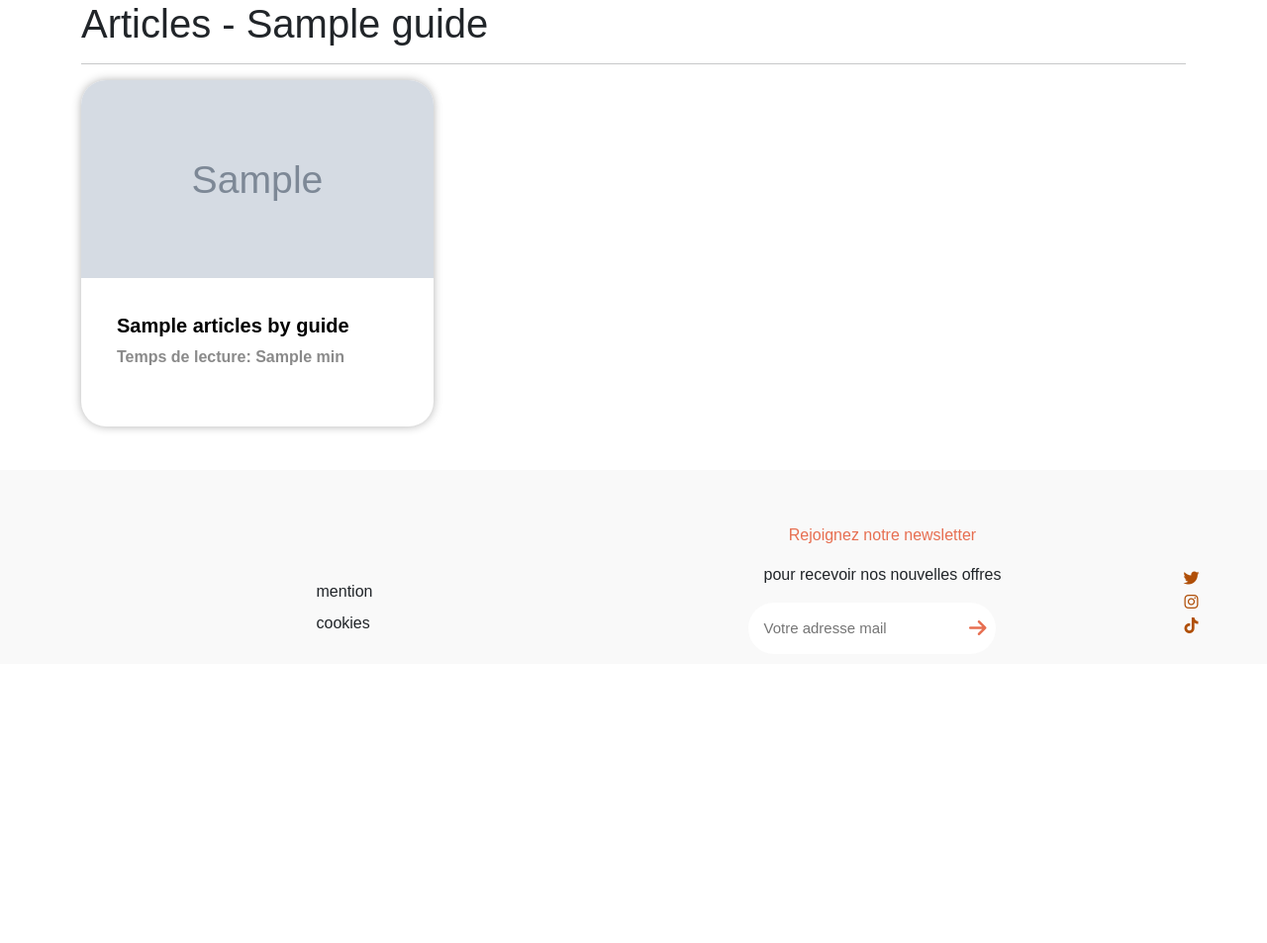
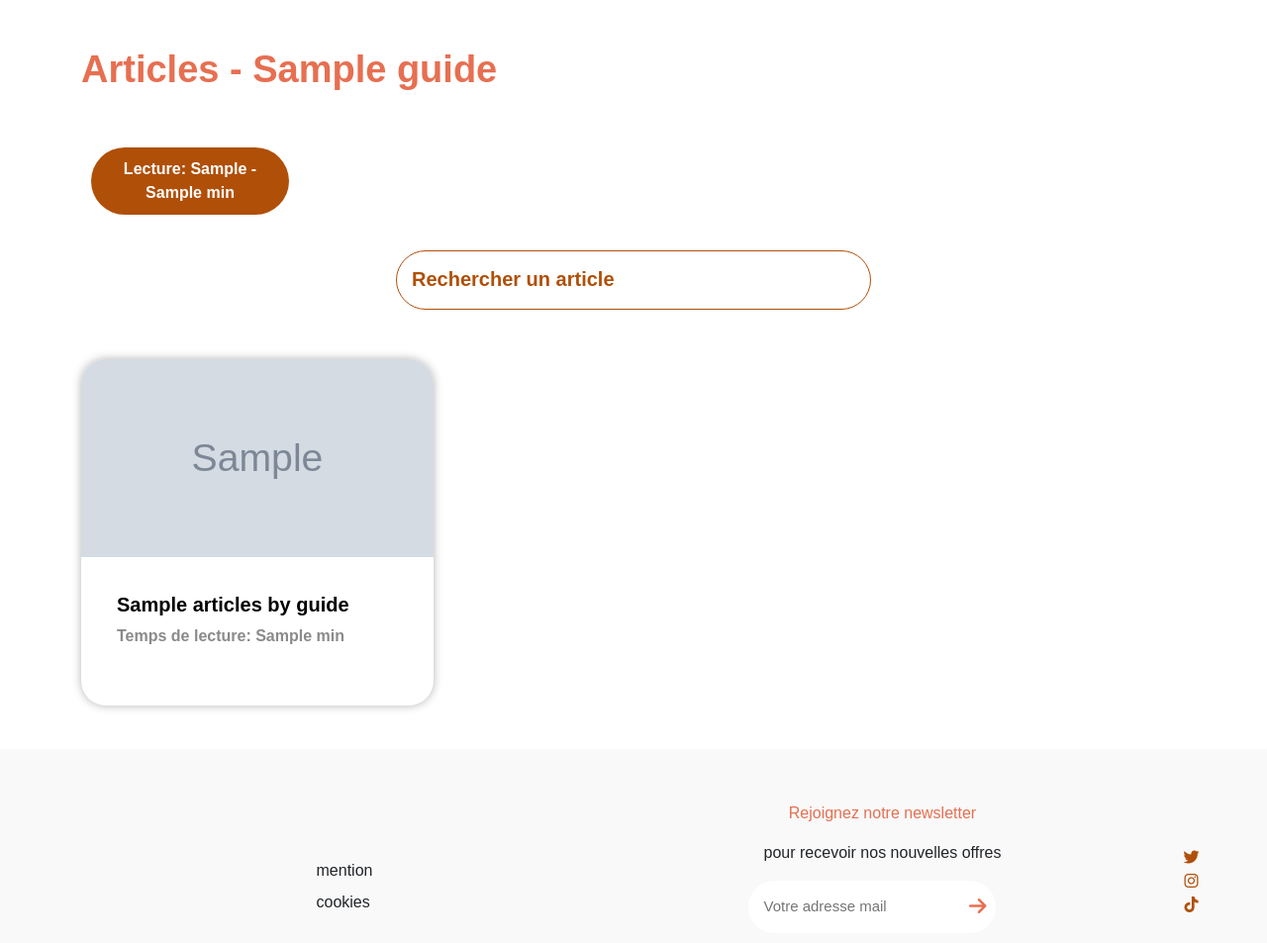
Before and after one commit to Web-Affiliate/Vacanows, a Symfony app: template templates/site/guides/index.html.twig in a window 1280 px wide. Shown: the part 16-969 px from the top of the page at 99% size. Before the commit the page ends 658 px from the top, so only its background shows below. Run offline with Twig, Linux system fonts and the light colour scheme; the template is opened without the code that fills it: most values are stand-ins (such as "Sample title", 1, 10 or a date in 2020); grey boxes marked "Sample" are stand-in pictures; some libraries are stand-ins or nearby versions.

Commit message:
guidescontroller

```diff
--- a/public/css/articles.css
+++ b/public/css/articles.css
@@ -170,6 +170,30 @@
     color: var(--secondary);
 }
 
+#searchBarInput{
+    border-radius: 30px;
+    border: 1px solid var(--secondary);
+    margin: auto;
+    height: 60px;
+    width: 60vh;
+    display: flex;
+    font-size: 20px;
+    font-weight: 600;
+    margin: 0 auto 50px auto;
+    padding-left: 15px;
+    color : var(--secondary);
+}
+
+#searchBarInput::placeholder{
+    color: var(--secondary);
+    font-weight: 600;
+    font-size: 20px;
+}
+
+#searchBarInput:focus{
+    outline: none;
+}
+
 /* media queries */
 
 @media (max-width: 768px) {
@@ -182,4 +206,10 @@
         padding: 0 5px;
         font-size: 16px;
     }
+
+    #searchBarInput{
+        width: 80%;
+    }
+
+
 }
--- a/templates/site/guides/index.html.twig
+++ b/templates/site/guides/index.html.twig
@@ -6,11 +6,14 @@
     <div class="container">
         <div class="row">
             <div class="col">
-                <h1>Articles - {{ guide.nom }}</h1>
-                <hr>
+                <h1 class="titre-section mt-5">Articles - {{ guide.nom }}</h1>
+                <div class="temps-lecture">
+                    <p class="col-12">Lecture: {{ tempsLectureMin }} - {{ tempsLectureMax }} min</p>
+                </div>
+                <input type="text" id="searchBarInput" placeholder="Rechercher un article">
                 <div class="row">
                     {% for article in articlesByGuide %}
-                        <div class="col-md-4 mb-4">
+                        <div class="col-md-4 mb-4 article-card">
                             <a href="{{ path('article_show', {'slug': article.slug }) }}" class="card-link">
                                 <div class="card cardHeight">
                                     <img src="{{ asset('uploads/images/' ~ article.image1) }}" class="card-img-top" alt="Image">
@@ -21,9 +24,42 @@
                                 </div>
                             </a>
                         </div>
+                    {% else %}
+                        <p class="text-center">Aucun article trouvé.</p>
                     {% endfor %}
                 </div>
             </div>
         </div>
     </div>
 {% endblock %}
+{% block javascripts %}
+        <script>
+            const searchBarInput = document.getElementById('searchBarInput');
+            const articleCards = document.querySelectorAll('.article-card');
+            const noArticlesFound = document.createElement('p');
+            noArticlesFound.textContent = 'Aucun article trouvé.';
+            noArticlesFound.style.display = 'none';
+            noArticlesFound.style.textAlign = 'center';
+            noArticlesFound.style.margin = '150px 0';
+            document.querySelector('.row').appendChild(noArticlesFound);
+
+            searchBarInput.addEventListener('keyup', (e) => {
+                const searchValue = e.target.value.toLowerCase();
+                let articlesFound = false;
+                articleCards.forEach((articleCard) => {
+                    const title = articleCard.querySelector('.card-title').textContent.toLowerCase();
+                    if (title.includes(searchValue)) {
+                        articleCard.style.display = 'block';
+                        articlesFound = true;
+                    } else {
+                        articleCard.style.display = 'none';
+                    }
+                });
+                if (!articlesFound) {
+                    noArticlesFound.style.display = 'block';
+                } else {
+                    noArticlesFound.style.display = 'none';
+                }
+            });
+        </script>
+    {% endblock %}
```
Also changed, not shown: src/Controller/GuidesController.php (+14 -0 lines).
